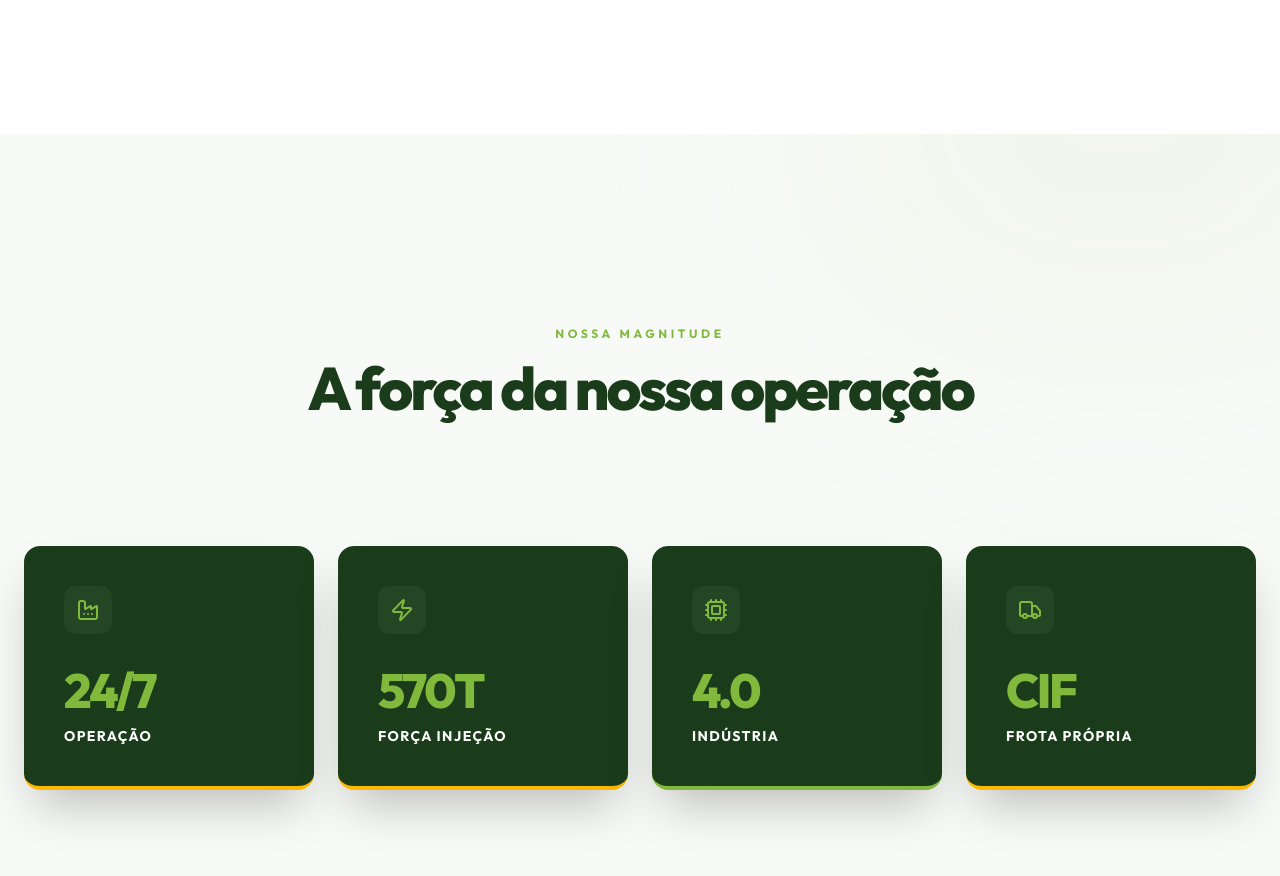
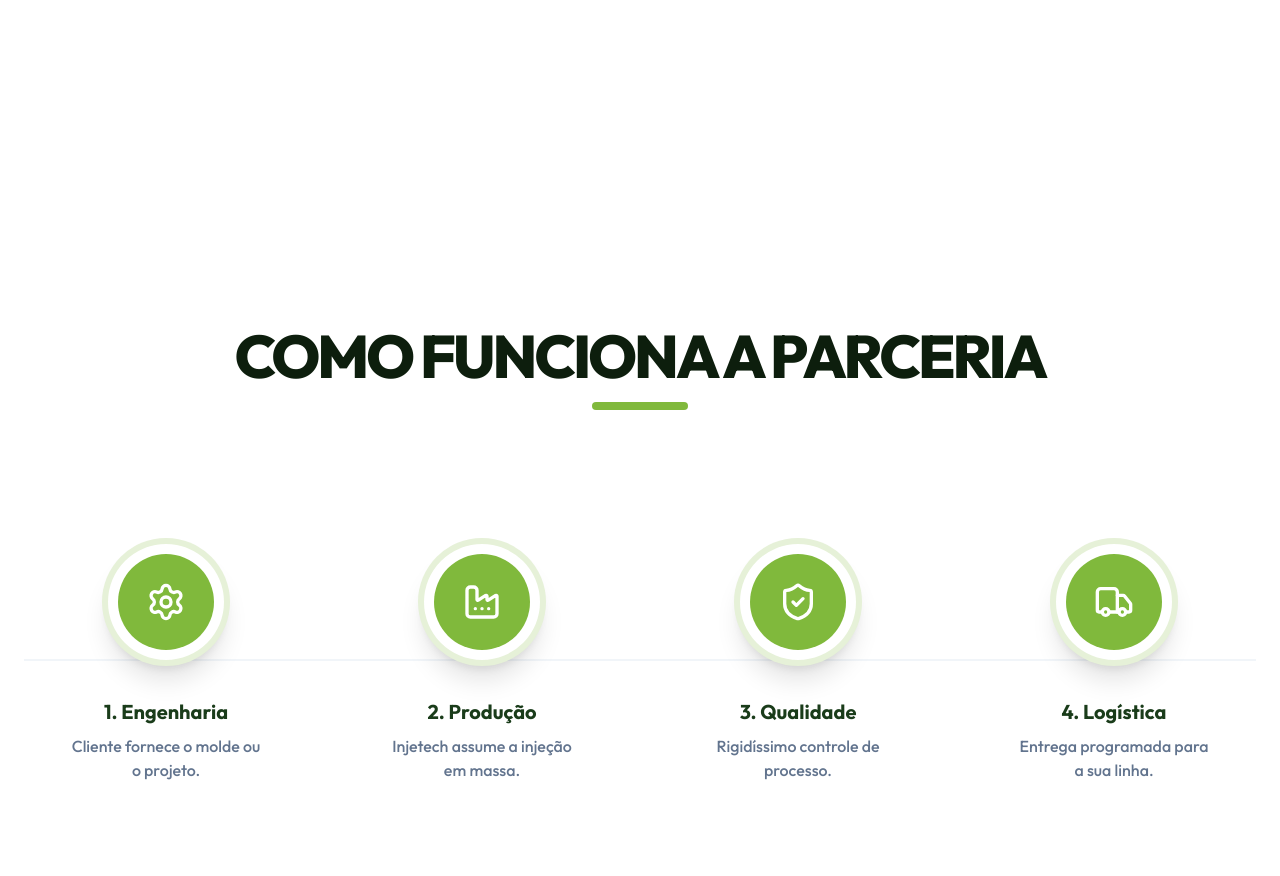
Before and after one commit to jjulioCsar/site-injetech, a React (Vite) app: page / in a window 1280 px wide. Shown: the part 1740-2616 px from the top of the page. Built offline with nearby package versions, Linux system fonts and the light colour scheme.

Commit message:
feat: implement process flow, strategic benefits, and group sectors sections

```diff
--- a/src/App.tsx
+++ b/src/App.tsx
@@ -1,6 +1,6 @@
 import React, { useState, useEffect } from 'react';
 import { motion, useScroll, useTransform, AnimatePresence } from 'motion/react';
-import { Factory, Settings, Cpu, Package, ArrowRight, Phone, Mail, MapPin, Menu, X, Play, Truck, Map, Users, CheckCircle2, ShieldCheck, Globe, Instagram, Linkedin, MessageCircle, Zap } from 'lucide-react';
+import { Factory, Settings, Cpu, Package, ArrowRight, Phone, Mail, MapPin, Menu, X, Play, Truck, Map, Users, CheckCircle2, ShieldCheck, Globe, Instagram, Linkedin, MessageCircle, Zap, Rocket, BarChart3, Shield, Layers, Droplets } from 'lucide-react';
 
 const WHATSAPP_URL = 'https://wa.me/5511931463758?text=' + encodeURIComponent('Olá! Vim pelo site da Injetech e gostaria de saber mais sobre as soluções em injeção plástica.');
 const MAPS_URL = 'https://maps.app.goo.gl/7ETQvJJ1ZzDQsen58';
@@ -25,7 +25,10 @@ export default function App() {
 
   const navLinks = [
     { name: 'A Empresa', href: '#sobre' },
+    { name: 'Parceria', href: '#parceria' },
+    { name: 'Benefícios', href: '#beneficios' },
     { name: 'Pilares', href: '#pilares' },
+    { name: 'Setores', href: '#setores' },
     { name: 'Customização', href: '#customizacao' },
     { name: 'Logística', href: '#logistica' },
     { name: 'Localização', href: '#localizacao' },
@@ -268,7 +271,142 @@ export default function App() {
         </div>
       </section>
 
-      {/* 2. Pilares (Stats) - Modern Clean Cards */}
+      {/* Como Funciona a Parceria */}
+      <section id="parceria" className="py-48 bg-white relative overflow-hidden">
+        <div className="max-w-7xl mx-auto px-6 relative z-10">
+          <div className="text-center mb-32">
+            <motion.h2
+              initial={{ opacity: 0, y: 30 }}
+              whileInView={{ opacity: 1, y: 0 }}
+              viewport={{ once: true }}
+              className="text-4xl md:text-6xl font-black text-brand-dark-alt tracking-tighter mb-4"
+            >
+              COMO FUNCIONA A PARCERIA
+            </motion.h2>
+            <div className="w-24 h-2 bg-brand-primary mx-auto rounded-full" />
+          </div>
+
+          <div className="relative">
+            {/* Connection Line */}
+            <div className="absolute top-1/2 left-0 w-full h-0.5 bg-slate-100 -translate-y-1/2 hidden lg:block" />
+
+            <div className="grid grid-cols-1 md:grid-cols-2 lg:grid-cols-4 gap-16 lg:gap-8">
+              {[
+                { step: "1. Engenharia", desc: "Cliente fornece o molde ou o projeto.", icon: Settings },
+                { step: "2. Produção", desc: "Injetech assume a injeção em massa.", icon: Factory },
+                { step: "3. Qualidade", desc: "Rigidíssimo controle de processo.", icon: ShieldCheck },
+                { step: "4. Logística", desc: "Entrega programada para a sua linha.", icon: Truck },
+              ].map((item, idx) => (
+                <motion.div
+                  key={idx}
+                  initial={{ opacity: 0, y: 30 }}
+                  whileInView={{ opacity: 1, y: 0 }}
+                  viewport={{ once: true }}
+                  transition={{ delay: idx * 0.1 }}
+                  className="flex flex-col items-center text-center relative z-20"
+                >
+                  <div className="w-32 h-32 rounded-full bg-white border-[6px] border-brand-primary/20 flex items-center justify-center mb-8 shadow-xl group hover:border-brand-primary transition-all duration-500">
+                    <div className="w-24 h-24 rounded-full bg-brand-primary flex items-center justify-center text-white">
+                      <item.icon className="w-10 h-10" />
+                    </div>
+                  </div>
+                  <h4 className="text-xl font-bold text-brand-dark mb-2">{item.step}</h4>
+                  <p className="text-slate-500 font-medium max-w-[200px]">{item.desc}</p>
+                </motion.div>
+              ))}
+            </div>
+          </div>
+        </div>
+      </section>
+
+      {/* Benefícios Estratégicos */}
+      <section id="beneficios" className="py-48 bg-slate-50 relative overflow-hidden">
+        <div className="max-w-7xl mx-auto px-6 relative z-10">
+          <div className="mb-24">
+            <motion.h2
+              initial={{ opacity: 0, x: -30 }}
+              whileInView={{ opacity: 1, x: 0 }}
+              viewport={{ once: true }}
+              className="text-4xl md:text-6xl font-black text-brand-dark-alt tracking-tighter mb-4"
+            >
+              BENEFÍCIOS ESTRATÉGICOS
+            </motion.h2>
+            <div className="w-24 h-2 bg-brand-primary rounded-full" />
+          </div>
+
+          <div className="grid md:grid-cols-2 gap-8">
+            {[
+              { title: "Zero CAPEX", desc: "Escale a sua operação imediatamente sem imobilizar capital em novas máquinas injetoras.", icon: CheckCircle2 },
+              { title: "Capacidade Imediata", desc: "Ative novas linhas de montagem sem esperar longos prazos de importação ou setup industrial.", icon: Rocket },
+              { title: "Escala Sob Demanda", desc: "Custos atrelados apenas à produção real. Ganhe margem quando houver ociosidade de mercado.", icon: BarChart3 },
+              { title: "Risco Operacional Reduzido", desc: "Nós assumimos a complexidade da manufatura plástica, equipe técnica, manutenção e falhas.", icon: Shield },
+            ].map((benefit, idx) => (
+              <motion.div
+                key={idx}
+                initial={{ opacity: 0, y: 20 }}
+                whileInView={{ opacity: 1, y: 0 }}
+                viewport={{ once: true }}
+                transition={{ delay: idx * 0.1 }}
+                className="bg-white p-10 rounded-3xl shadow-sm border border-slate-100 flex gap-8 items-start group hover:shadow-xl transition-all duration-500"
+              >
+                <div className="w-16 h-16 rounded-2xl bg-brand-primary/10 flex items-center justify-center text-brand-primary flex-shrink-0 group-hover:bg-brand-primary group-hover:text-white transition-all">
+                  <benefit.icon className="w-8 h-8" />
+                </div>
+                <div>
+                  <h3 className="text-2xl font-black text-brand-dark mb-4">{benefit.title}</h3>
+                  <p className="text-slate-600 font-medium leading-relaxed">{benefit.desc}</p>
+                </div>
+              </motion.div>
+            ))}
+          </div>
+        </div>
+      </section>
+
+      {/* Setores Atendidos pelo Grupo */}
+      <section id="setores" className="py-48 bg-white relative overflow-hidden">
+        <div className="max-w-7xl mx-auto px-6 relative z-10 text-center">
+          <div className="mb-24">
+            <motion.h2
+              initial={{ opacity: 0, y: 30 }}
+              whileInView={{ opacity: 1, y: 0 }}
+              className="text-4xl md:text-6xl font-black text-brand-dark-alt tracking-tighter mb-4"
+            >
+              SETORES ATENDIDOS PELO GRUPO
+            </motion.h2>
+            <div className="w-24 h-2 bg-brand-primary mx-auto rounded-full" />
+          </div>
+
+          {/* Group Logos */}
+          <div className="flex flex-wrap items-center justify-center gap-20 mb-32 grayscale opacity-60">
+            <img src="/logo-tech.png" alt="Tech Plast" className="h-16 w-auto" />
+            <img src="/logo-tamp.png" alt="Tamp Plast" className="h-20 w-auto" />
+            <img src="/logo-injetech.png" alt="Injetech" className="h-14 w-auto" />
+          </div>
+
+          <div className="grid grid-cols-2 md:grid-cols-3 lg:grid-cols-5 gap-6">
+            {[
+              { name: "AUTOMOTIVO", icon: Factory },
+              { name: "BEBIDAS & FOOD", icon: Package },
+              { name: "EMBALAGENS", icon: Layers },
+              { name: "LIMPEZA", icon: Droplets },
+              { name: "LOGÍSTICA", icon: Truck },
+            ].map((sector, idx) => (
+              <motion.div
+                key={idx}
+                initial={{ opacity: 0, scale: 0.9 }}
+                whileInView={{ opacity: 1, scale: 1 }}
+                viewport={{ once: true }}
+                transition={{ delay: idx * 0.1 }}
+                className="bg-white p-8 rounded-3xl border border-slate-100 shadow-sm flex flex-col items-center justify-center gap-6 group hover:shadow-xl transition-all h-64 relative overflow-hidden"
+              >
+                <sector.icon className="w-12 h-12 text-brand-dark group-hover:text-brand-primary transition-colors" />
+                <span className="text-sm font-black text-brand-dark-alt tracking-wider text-center">{sector.name}</span>
+                <div className="absolute bottom-0 left-0 w-full h-1 bg-brand-primary scale-x-0 group-hover:scale-x-100 transition-transform origin-left duration-500" />
+              </motion.div>
+            ))}
+          </div>
+        </div>
+      </section>
       <section id="pilares" className="py-48 bg-brand-muted relative overflow-hidden">
         <div className="absolute top-0 right-0 w-1/2 h-1/2 bg-brand-primary/5 rounded-full blur-[120px] -translate-y-1/2 translate-x-1/4" />
 
```
Also changed, not shown: assets/1.png (added), assets/LOGO TECH.png (added).
